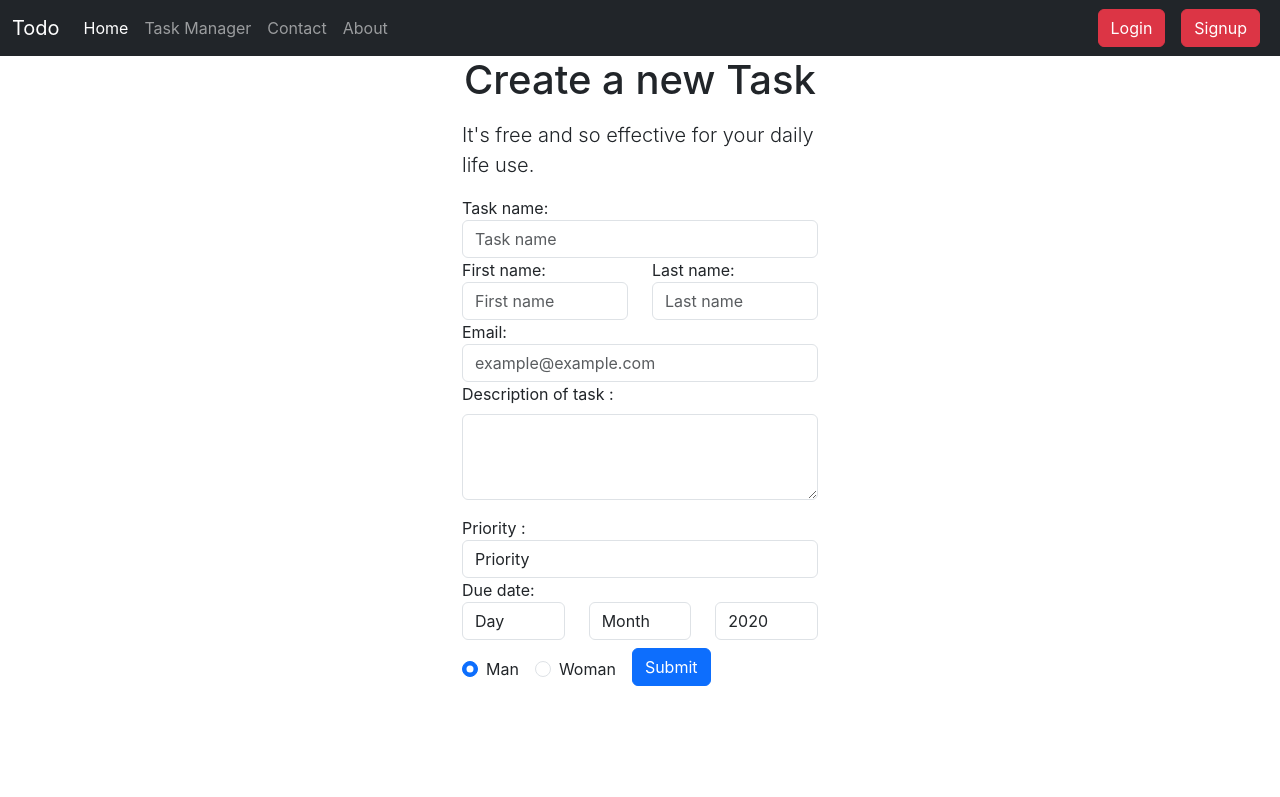
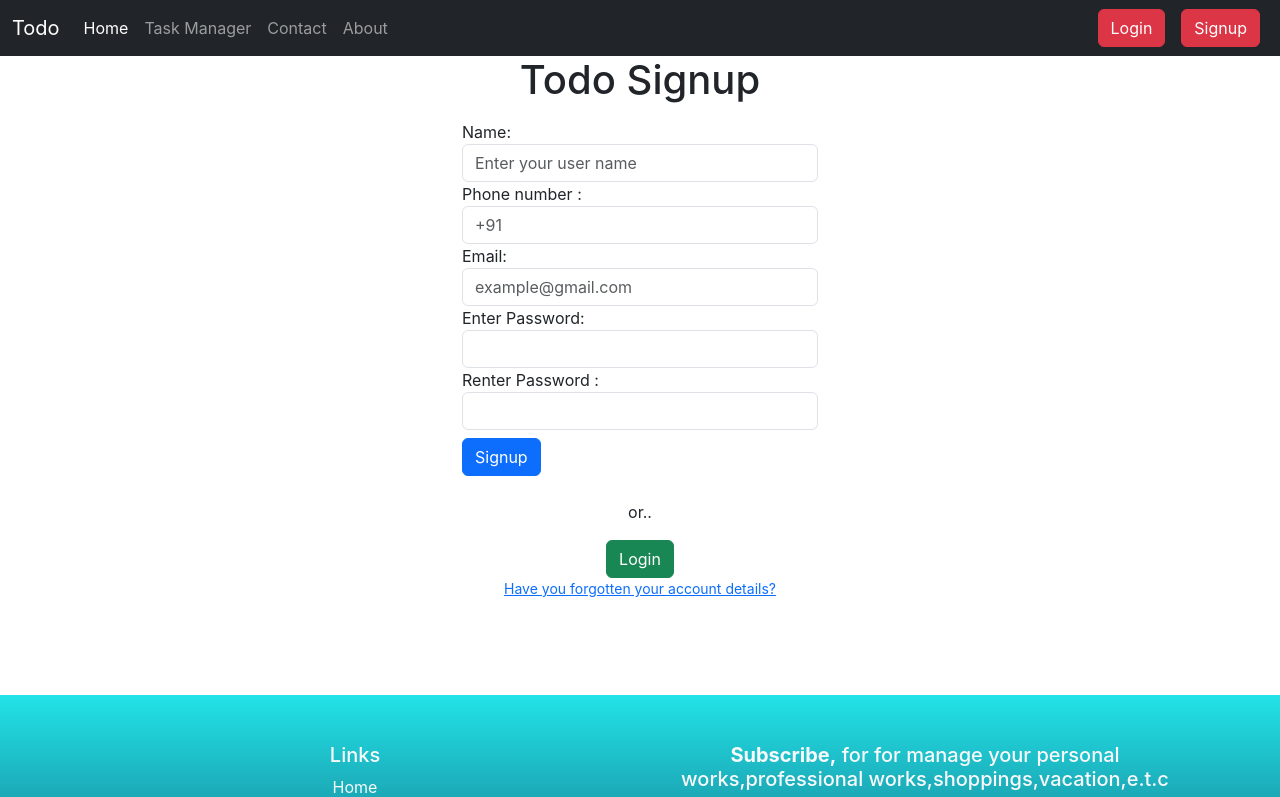
Before and after one commit to sinha-niranjan/tod, a React (Create React App) app: page / in a window 1280 px wide. Shown: the top 797 px of the page. Built offline with nearby package versions, Linux system fonts and the light colour scheme.

Commit message:
22-03-2023

```diff
--- a/src/App.js
+++ b/src/App.js
@@ -15,10 +15,10 @@ function App() {
    {/* <Carousel/>
    <Cards/> */}
    {/* <Login /> */}
-   {/* <Signup /> */}
+   <Signup />
    {/* <Contact /> */}
    {/* <About/> */}
-   <TaskManager />
+   {/* <TaskManager /> */}
    <Footer/>
    </>
   );
--- a/src/components/Signup.js
+++ b/src/components/Signup.js
@@ -1,4 +1,4 @@
-import React from 'react'
+import React from "react";
 
 function Signup() {
   return (
@@ -11,11 +11,31 @@ function Signup() {
                 <h1 class="mb-3 text-center">Todo Signup </h1>
                 <form class="mb-3">
                   <div class="form-group">
+                    <label for="UserName">Name:</label>
+                    <input
+                      type="text"
+                      class="form-control"
+                      placeholder="Enter your user name"
+                      id="Name"
+                      required
+                    />
+                  </div>
+                  <div class="form-group">
+                    <label for="PhoneNumber">Phone number :</label>
+                    <input
+                      type="PhoneNumber tel"
+                      class="form-control"
+                      placeholder="+91"
+                      id="phoneNumber"
+                      required
+                    />
+                  </div>
+                  <div class="form-group">
                     <label for="email">Email:</label>
                     <input
                       type="email"
                       class="form-control"
-                      placeholder="example@email.com"
+                      placeholder="example@gmail.com"
                       id="email"
                       required
                     />
@@ -38,13 +58,13 @@ function Signup() {
                       required
                     />
                   </div>
-                  <button type="submit" class="btn btn-primary btn-block">
+                  <button type="submit" class="btn btn-primary btn-block my-2">
                     Signup
                   </button>
                 </form>
                 <div class="text-center">
                   <p>or..</p>
-                  <a href="create.html" class="btn btn-success">
+                  <a href="/Login" class="btn btn-success">
                     Login
                   </a>
                   <p class="small">
@@ -57,10 +77,9 @@ function Signup() {
             </div>
           </div>
         </div>
-        <div class="form"></div>
       </main>
     </div>
   );
 }
 
-export default Signup
+export default Signup;
```
